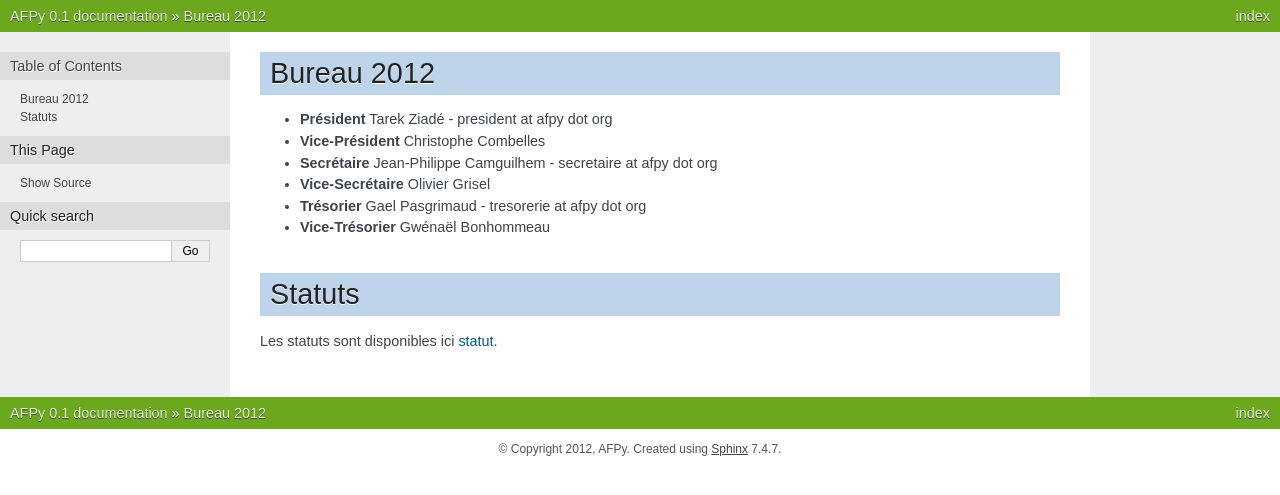
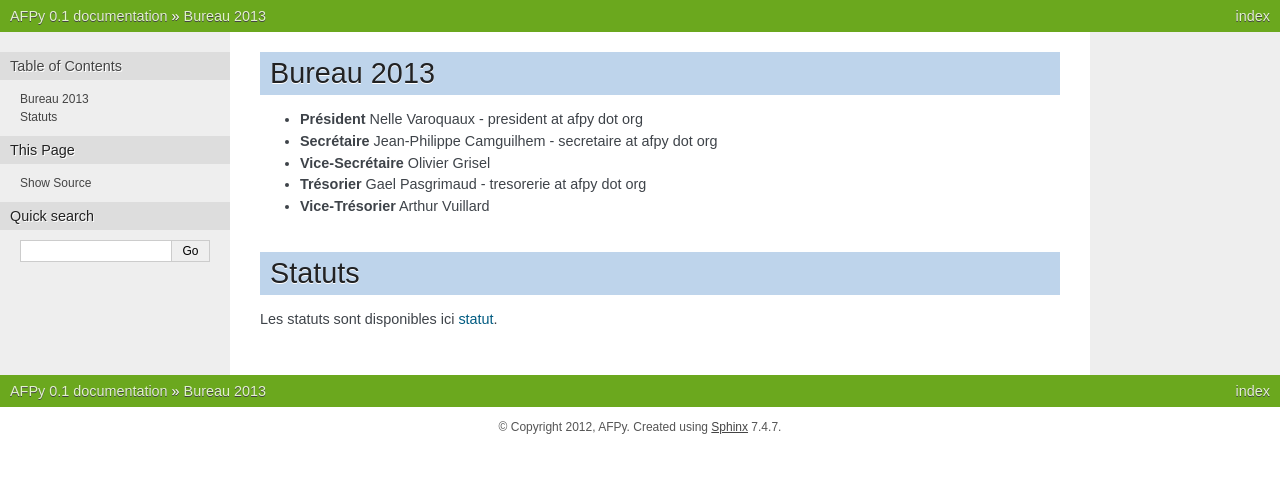
Before and after one commit to AFPy/AfpySphinx, a Sphinx documentation site: the page built from docs/association.txt, in a window 1280 px wide. Shown: the top 495 px of the page. Built offline with Sphinx 7.4.7, drawn with Linux system fonts in a browser that asks for light colours; pages that are not in the unit, such as notebooks, are missing from menus.

Commit message:
Mise à jour des gens du bureau

```diff
--- a/docs/association.txt
+++ b/docs/association.txt
@@ -1,12 +1,11 @@
-Bureau 2012
+Bureau 2013
 ===========
 
-- **Président** Tarek Ziadé - president at afpy dot org
-- **Vice-Président** Christophe Combelles
+- **Président** Nelle Varoquaux - president at afpy dot org
 - **Secrétaire** Jean-Philippe Camguilhem - secretaire at afpy dot org
 - **Vice-Secrétaire** Olivier Grisel
 - **Trésorier** Gael Pasgrimaud - tresorerie at afpy dot org
-- **Vice-Trésorier** Gwénaël Bonhommeau
+- **Vice-Trésorier** Arthur Vuillard
 
 Statuts
 =======
```
